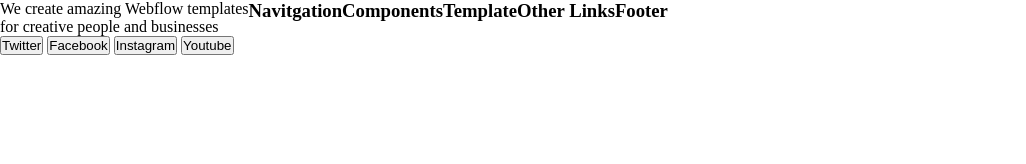
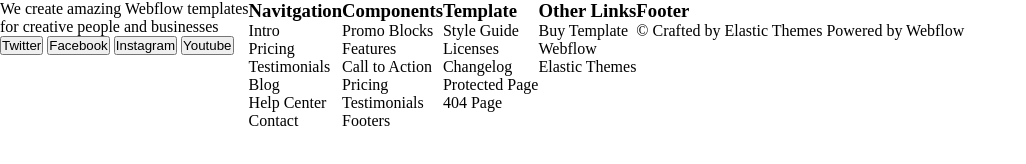
Before and after one commit to becodeorg/verou-3-end-of-the-field-challenge-cskeith-hub, a plain HTML site: page Interface 09/index.html in a window 1280 px wide. Shown: the whole page, without its empty margins (0-1026 px from the left). Drawn offline with Linux system fonts and the light colour scheme.

Commit message:
Add <p> in containers

```diff
--- a/Interface 09/index.html
+++ b/Interface 09/index.html
@@ -23,19 +23,43 @@
         </div>
 
         <div id="container2">
-           <h3><p>Navitgation</p></h3>
+           <h3>Navitgation</h3>
+           <p>Intro</p>
+           <p>Pricing</p>
+           <p>Testimonials</p>
+           <p>Blog</p>
+           <p>Help Center</p>
+           <p>Contact</p>
+
         </div>
         <div id="container3">
-            <h3><p>Components</p></h3>
+            <h3>Components</h3>
+            <p>Promo Blocks</p>
+            <p>Features</p>
+            <p>Call to Action</p>
+            <p>Pricing</p>
+            <p>Testimonials</p>
+            <p>Footers</p>
+
         </div>
         <div id="container4">
-            <h3><p>Template</p></h3>
+            <h3>Template</h3>
+            <p>Style Guide</p>
+            <p>Licenses</p>
+            <p>Changelog</p>
+            <p>Protected Page</p>
+            <p>404 Page</p>
+
         </div>
         <div id="container5">
-            <h3><p>Other Links</p></h3>
+            <h3>Other Links</h3>
+            <p>Buy Template</p>
+            <p>Webflow</p>
+            <p>Elastic Themes</p>
         </div>
         <div id="footer">
-            <h3><p>Footer</p></h3>
+            <h3>Footer</h3>
+            <p>&#169; Crafted by Elastic Themes   Powered by Webflow</p>
         </div>
     </div>
 </body>
```
